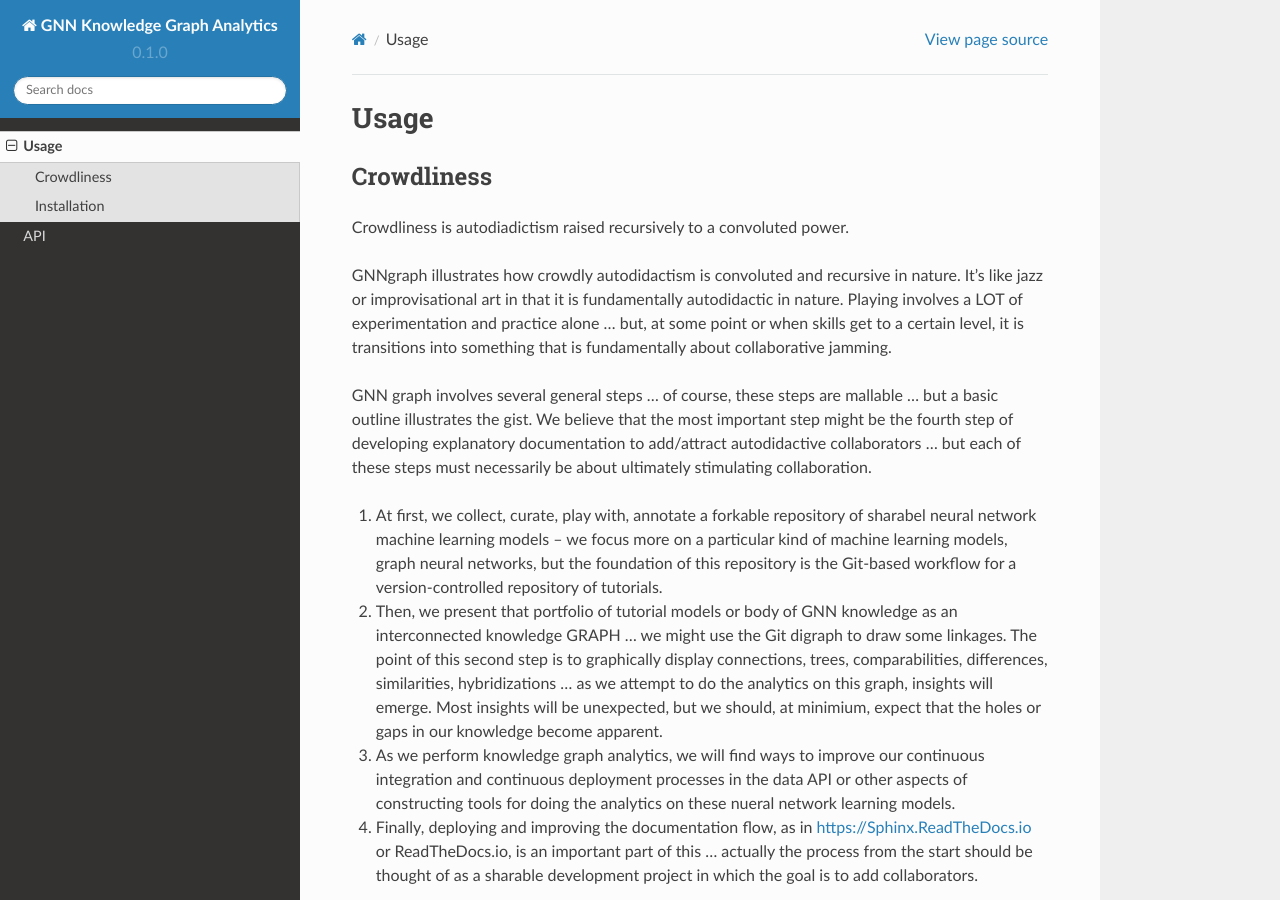
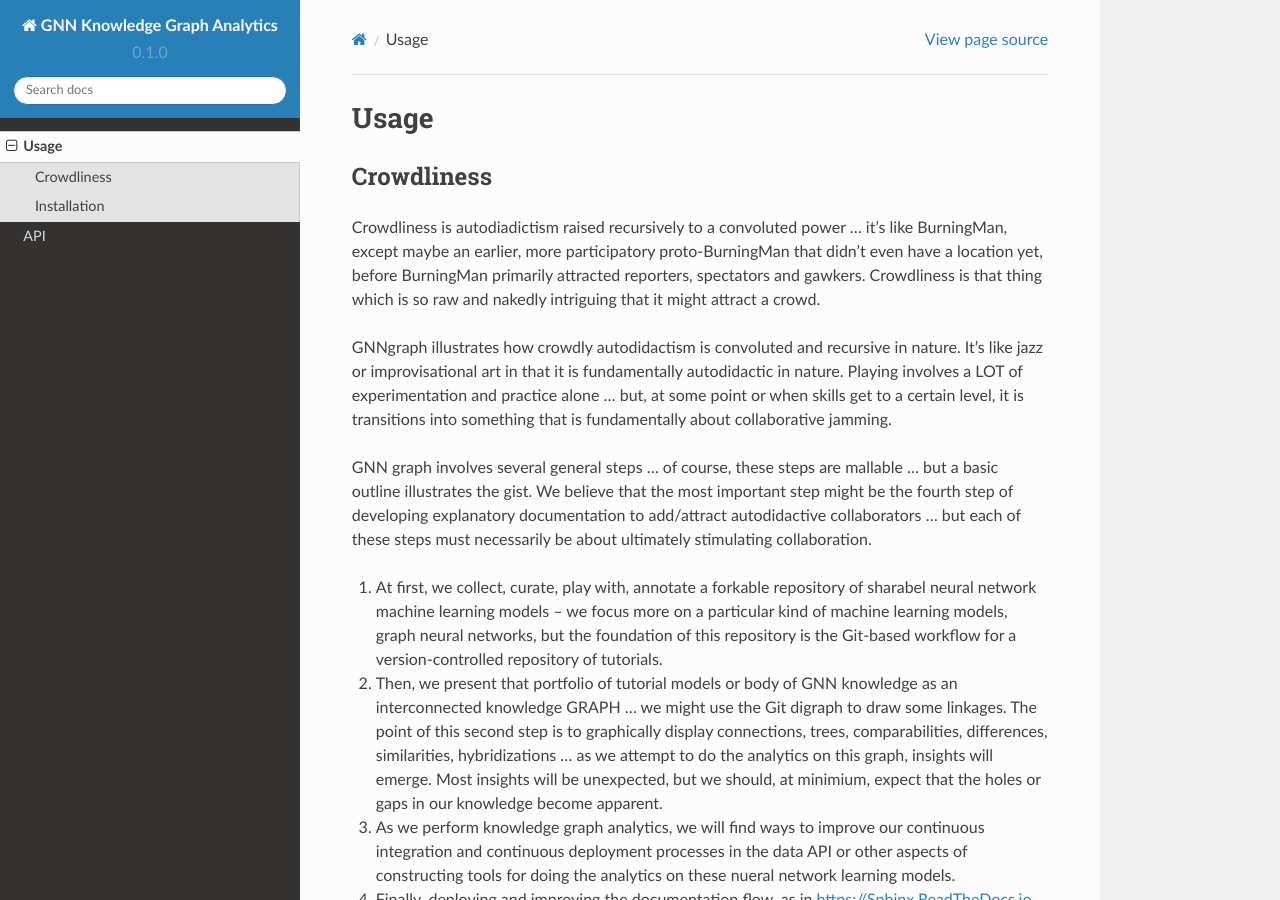
Before and after one commit to Crowdliness/GNNgraph, a Sphinx documentation site: the page built from docs/source/usage.rst, in a window 1280 px wide and 900 px high. Built offline with Sphinx 7.4.7 and the Read the Docs theme 2.0.0, drawn with Linux system fonts in a browser that asks for light colours.

Commit message:
it might attract a crowd

```diff
--- a/docs/source/usage.rst
+++ b/docs/source/usage.rst
@@ -4,7 +4,7 @@
 Crowdliness
 -----------
 
-Crowdliness is autodiadictism raised recursively to a convoluted power.
+Crowdliness is autodiadictism raised recursively to a convoluted power ... it's like BurningMan, except maybe an earlier, more participatory proto-BurningMan that didn't even have a location yet, before BurningMan primarily attracted reporters, spectators and gawkers. Crowdliness is that thing which is so raw and nakedly intriguing that it might attract a crowd.
 
 GNNgraph illustrates how crowdly autodidactism is convoluted and recursive in nature. It's like jazz or improvisational art in that it is fundamentally autodidactic in nature. Playing involves a LOT of experimentation and practice alone ... but, at some point or when skills get to a certain level, it is transitions into something that is fundamentally about collaborative jamming.
 
```
